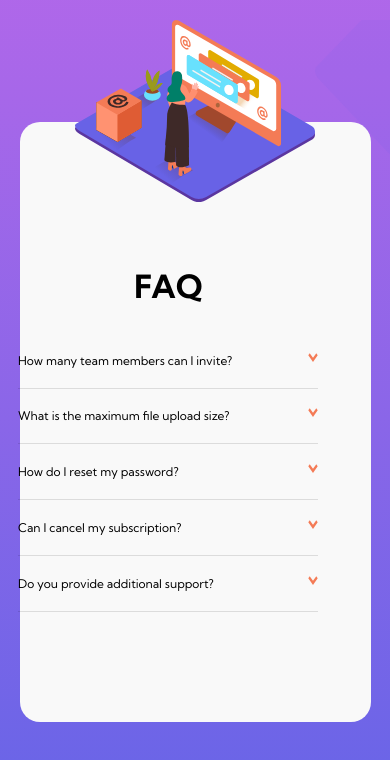
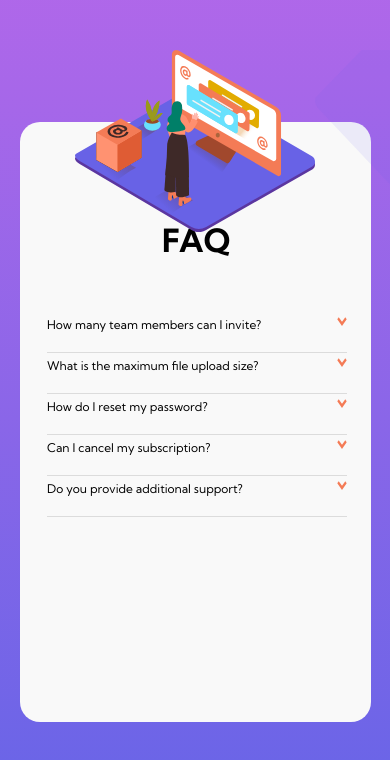
Before and after one commit to vmC0sta/FAQ-card, a plain HTML site: page index.html in a window 390 px wide. Shown: the top 760 px of the page. Drawn offline with Linux system fonts and the light colour scheme.

Commit message:
:recycle: Refatorando
Ajustando medias queries.

```diff
--- a/assets/css/style.css
+++ b/assets/css/style.css
@@ -150,3 +150,73 @@
     }
 
 }
+
+@media only screen and (max-width: 500px) {
+
+    main{
+        max-width: 400px;
+        height: 600px;
+        margin: 5%;
+    }
+
+    .image__content_desktop{
+        display: none;
+    }
+
+    .image__content_mobile{
+        display: flex;
+        position: absolute;
+        margin: auto;
+        top: 20px;
+        z-index: 2;
+    }
+
+    article {
+        padding: 5%;
+        position: absolute;
+        right: -75px;
+        top: 80px;
+        max-width: 450px;
+
+    }
+
+    .title__article{
+        margin: 10% 30%;
+    }
+
+}
+
+@media only screen and (max-width: 460px) {
+
+    main{
+        max-width: 400px;
+        height: 600px;
+        margin: 5%;
+    }
+
+    .image__content_desktop{
+        display: none;
+    }
+
+    .image__content_mobile{
+        display: flex;
+        position: absolute;
+        margin: auto;
+        top: 50px;
+        z-index: 2;
+    }
+
+    article {
+        padding-bottom: 10%;
+        position: absolute;
+        left:10px;
+        top: 80px;
+        max-width: 150px;
+
+    }
+
+    .title__article{
+        margin: 0% 100% 50% 100%;
+    }
+
+}
```
